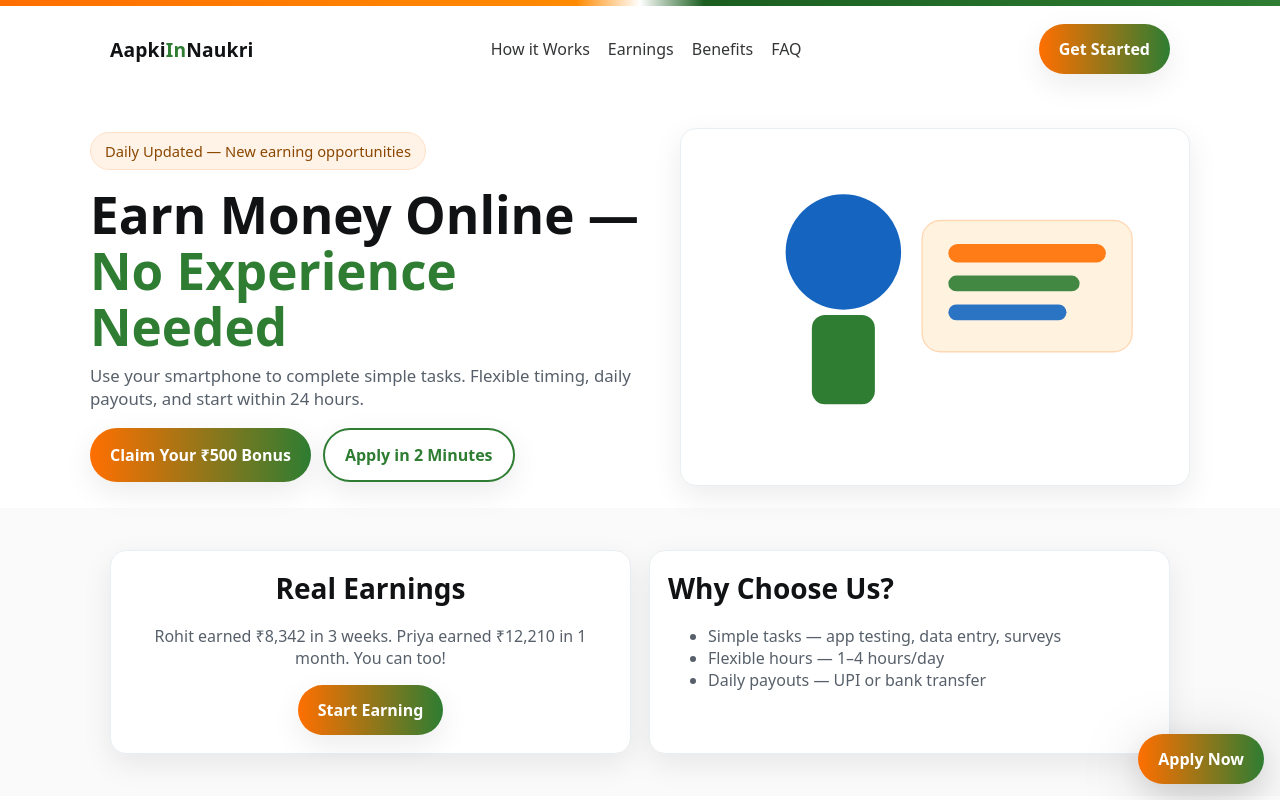
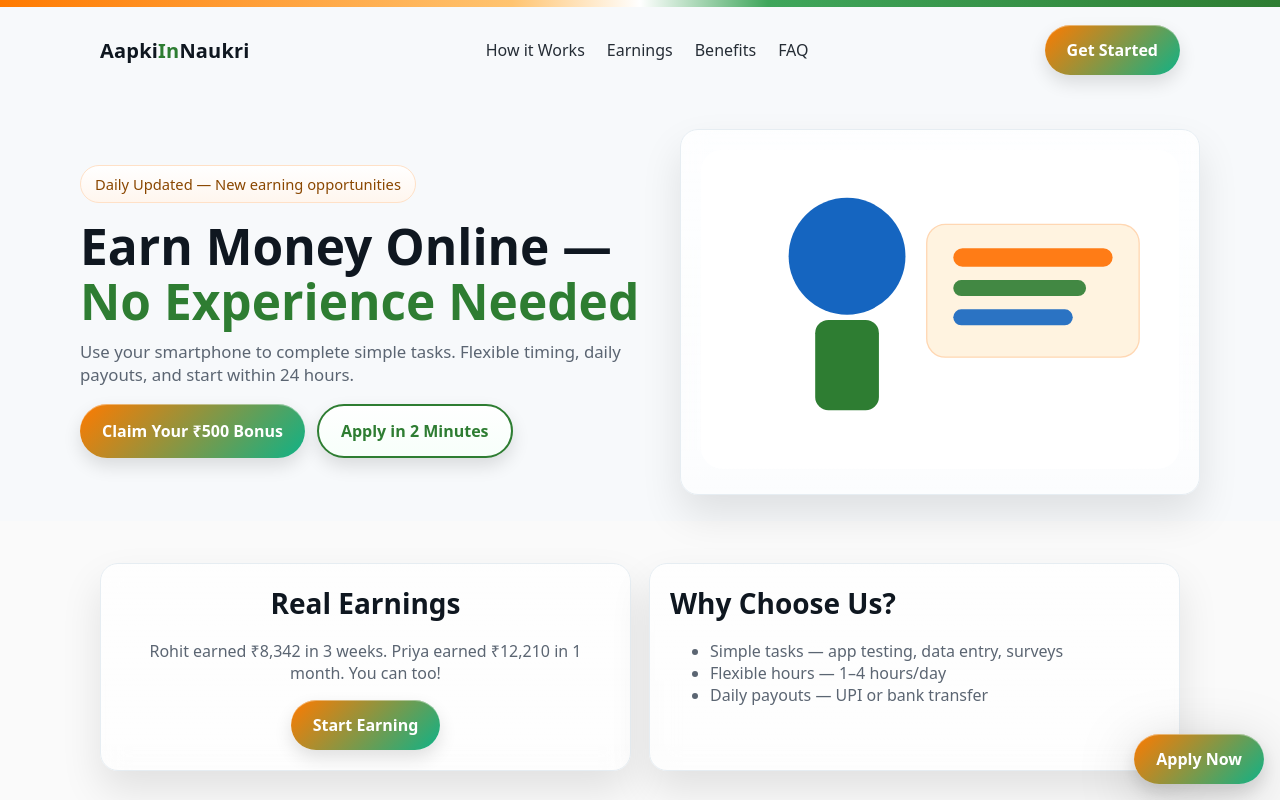
Before and after one commit to naytun888/landing-aapkiinaukri, a Next.js app: page / in a window 1280 px wide. Shown: the top 800 px of the page. Built offline with nearby package versions, Linux system fonts and the light colour scheme; no server answers.

Commit message:
Update globals.css

```diff
--- a/app/globals.css
+++ b/app/globals.css
@@ -1,49 +1,76 @@
 :root{
-  --saffron:#ff6f00;
+  --saffron:#ff7a00;
+  --saffron-2:#ff9f3e;
   --green:#2e7d32;
-  --ink:#101214;
-  --muted:#57606a;
-  --bg:#ffffff;
+  --green-2:#1b5e20;
+  --teal:#0fb287;
+  --ink:#0f1720;
+  --muted:#5b6572;
+  --bg:#f7f9fb;
   --card:#ffffff;
-  --ring:#e9eef2;
-  --radius:16px;
-  --shadow: 0 10px 30px rgba(0,0,0,.08);
+  --ring:#e6edf2;
+  --radius:18px;
+  --shadow: 0 20px 40px rgba(0,0,0,.10);
 }
 
 *{box-sizing:border-box}
-html,body{margin:0;padding:0;background:var(--bg);color:var(--ink);font-family:system-ui,-apple-system,Segoe UI,Roboto,Arial,sans-serif}
+html,body{margin:0;padding:0;background:var(--bg);color:var(--ink);font-family:ui-sans-serif,system-ui,-apple-system,Segoe UI,Roboto,Arial}
 a{text-decoration:none;color:inherit}
-img{max-width:100%;height:auto}
+img{max-width:100%;height:auto;display:block}
 
 .flagbar{
-  height:6px;
-  background: linear-gradient(90deg,var(--saffron),#ff8a00 45%, #fff 50%, #1b5e20 55%, var(--green));
+  height:7px;
+  background: linear-gradient(90deg,var(--saffron),#ffc470 40%, #fff 50%, #3fa65b 60%, var(--green));
 }
 
-.container{max-width:1100px;margin:0 auto;padding:0 20px}
+/* NAV */
+.container{max-width:1120px;margin:0 auto;padding:0 20px}
 .nav{display:flex;align-items:center;justify-content:space-between;padding:18px 0}
-.brand{font-weight:800;font-size:1.2rem;letter-spacing:.2px}
-.menu{display:flex;gap:18px}
-.menu a{opacity:.85}
+.brand{font-weight:900;font-size:1.25rem;letter-spacing:.2px}
+.menu{display:flex;gap:22px}
+.menu a{opacity:.9}
 .menu a:hover{opacity:1}
 
+/* iOS glass look */
+.card{
+  background:linear-gradient(180deg,rgba(255,255,255,.8),rgba(255,255,255,.65));
+  border:1px solid var(--ring);
+  border-radius:var(--radius);
+  padding:20px;
+  box-shadow:var(--shadow);
+  backdrop-filter:saturate(160%) blur(14px);
+}
+
+/* HERO */
 .hero{
-  padding:36px 0 22px;
+  padding:36px 0 26px;
   display:grid; grid-template-columns:1.1fr 1fr; gap:28px; align-items:center;
 }
-h1{font-size:clamp(2rem,4.2vw,3.2rem);line-height:1.1;margin:0 0 10px}
+h1{font-size:clamp(2rem,4.3vw,3.1rem);line-height:1.1;margin:0 0 12px}
 .sub{color:var(--muted);font-size:1.05rem;margin:0 0 18px}
-.card{
-  background:var(--card); border:1px solid var(--ring); border-radius:var(--radius); padding:18px; box-shadow:var(--shadow);
-  backdrop-filter: saturate(160%) blur(8px); /* iOS glassy */
+.pill{
+  display:inline-flex;gap:10px;align-items:center;
+  background:linear-gradient(180deg,#fff,#fff6ee);
+  color:#8a4700;border:1px solid #ffe1c7;border-radius:999px;padding:8px 14px;font-size:.92rem;margin-bottom:16px
 }
-.pill{display:inline-flex;gap:10px;align-items:center;background:#fff3e7;color:#8a4700;border:1px solid #ffe1c7;border-radius:999px;padding:8px 14px;font-size:.92rem;margin-bottom:16px}
 
-.cta{display:inline-flex;gap:10px;align-items:center;padding:14px 20px;border-radius:999px;font-weight:700;border:0;cursor:pointer;transition:.2s transform ease;background:linear-gradient(90deg,var(--saffron),var(--green));color:white;box-shadow:var(--shadow)}
+/* CTA buttons – juicy gradient */
+.cta{
+  display:inline-flex;gap:10px;align-items:center;font-weight:800;
+  padding:14px 22px;border-radius:999px;border:0;cursor:pointer;transition:.2s transform ease;
+  color:white;
+  background:linear-gradient(135deg,var(--saffron) 0%, var(--teal) 100%);
+  box-shadow:0 8px 18px rgba(0,0,0,.12), inset 0 1px rgba(255,255,255,.4);
+}
 .cta:hover{transform:translateY(-1px)}
-.ghost{background:white;color:var(--green);border:2px solid var(--green)}
+.ghost{
+  background:linear-gradient(180deg,#ffffff,#f7fffa);
+  color:var(--green);
+  border:2px solid var(--green);
+}
 .cta-row{display:flex;gap:12px;flex-wrap:wrap}
 
+/* Sections */
 .section{padding:42px 0}
 .title{font-size:1.75rem;margin:0 0 18px}
 .grid-3{display:grid;gap:18px;grid-template-columns:repeat(3,1fr)}
@@ -51,13 +78,22 @@ h1{font-size:clamp(2rem,4.2vw,3.2rem);line-height:1.1;margin:0 0 10px}
 .muted{color:var(--muted)}
 .steps{display:grid;grid-template-columns:repeat(3,1fr);gap:18px}
 .step{text-align:center}
-.badge{width:44px;height:44px;border-radius:50%;display:inline-grid;place-items:center;color:white;font-weight:800;margin-bottom:10px;background:linear-gradient(180deg,var(--saffron),#f4511e)}
+.badge{
+  width:44px;height:44px;border-radius:50%;display:inline-grid;place-items:center;color:white;font-weight:900;margin-bottom:10px;
+  background:linear-gradient(180deg,var(--green),var(--green-2));
+}
 
 .footer{padding:26px 0;border-top:4px solid var(--saffron);margin-top:18px}
 .footlinks{display:flex;gap:26px;flex-wrap:wrap;justify-content:center;color:var(--muted)}
 
 .sticky{position:fixed;right:16px;bottom:16px;z-index:50;filter: drop-shadow(0 12px 28px rgba(0,0,0,.18))}
 
+.trust{display:flex;gap:14px;flex-wrap:wrap;align-items:center;opacity:.95}
+.trust img{height:36px;filter:saturate(110%) contrast(105%)}
+
+.disclaimer{font-size:.9rem;color:#6b7280;margin-top:12px}
+
+/* Mobile */
 @media (max-width: 900px){
   .hero{grid-template-columns:1fr}
   .grid-3{grid-template-columns:1fr}
```
